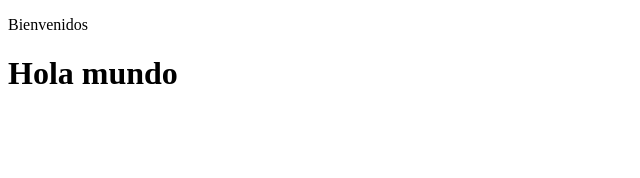
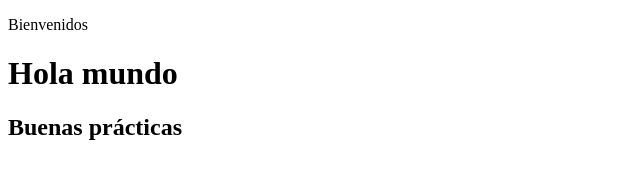
Before and after one commit to Alvarojpt/Guia1, a plain HTML site: page index.html in a window 1280 px wide. Shown: the whole page, without its empty margins (0-640 px from the left). Drawn offline with Linux system fonts and the light colour scheme.

Commit message:
tercer commit

```diff
--- a/index.html
+++ b/index.html
@@ -8,5 +8,6 @@
 <body>
     <p>Bienvenidos</p>
     <h1>Hola mundo</h1>
+    <h2>Buenas prácticas</h2>
 </body>
 </html>
```
